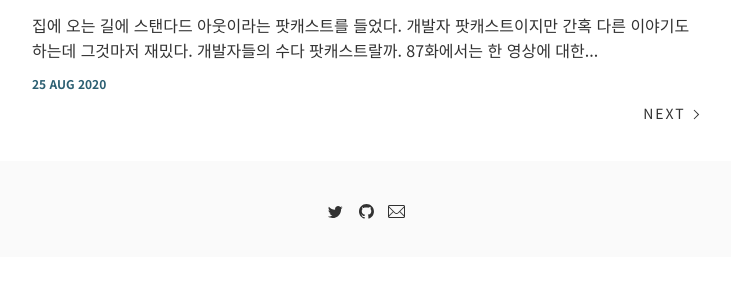
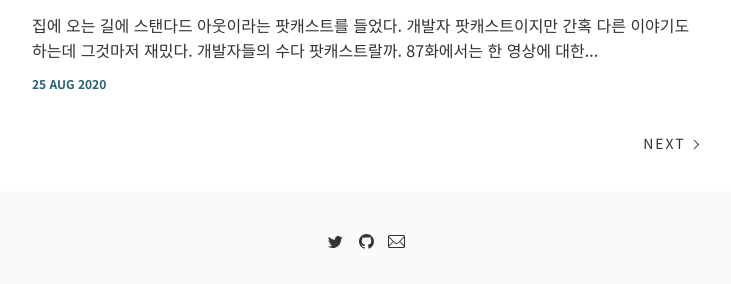
Before and after one commit to seochanh/seochanh.github.io, a Jekyll site: the page built from index.html, in a window 1280 px wide. Shown: the part 1952-2236 px from the top of the page, without its empty margins (274-1005 px from the left). Built offline with Jekyll 4.4.1, drawn with Linux system fonts in a browser that asks for light colours; the list of posts is cut into pages by our own code; before the commit the page ends 2209 px from its top, so only the background shows below that.

Commit message:
단순 수정

```diff
--- a/_layouts/default.html
+++ b/_layouts/default.html
@@ -23,7 +23,7 @@
   <span itemscope="" itemtype="http://schema.org/Organization">
     <link itemprop="url" href="https://uiuxchanh.github.io/">
     <a itemprop="sameAs" href="https://www.instagram.com/chchchanh/"></a>
-    <a itemprop="sameAs" href="https://github.com/uiuxchanh"></a>
+    <a itemprop="sameAs" href="https://github.com/seochanh"></a>
   </span>
 
 
--- a/_sass/components/_pagination.scss
+++ b/_sass/components/_pagination.scss
@@ -5,6 +5,8 @@
 .c-pagination {
   text-transform: uppercase;
   transition: $global-transition;
+  display:block;
+  padding-top:30px;
 
   @include attention() {
     color: $color-brand;
```
